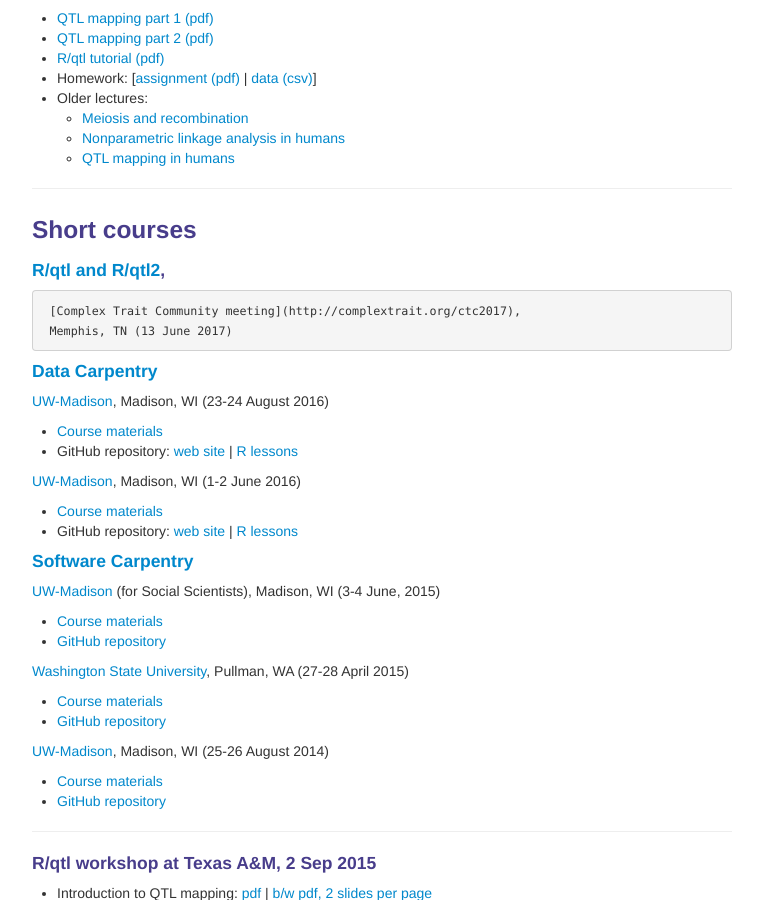
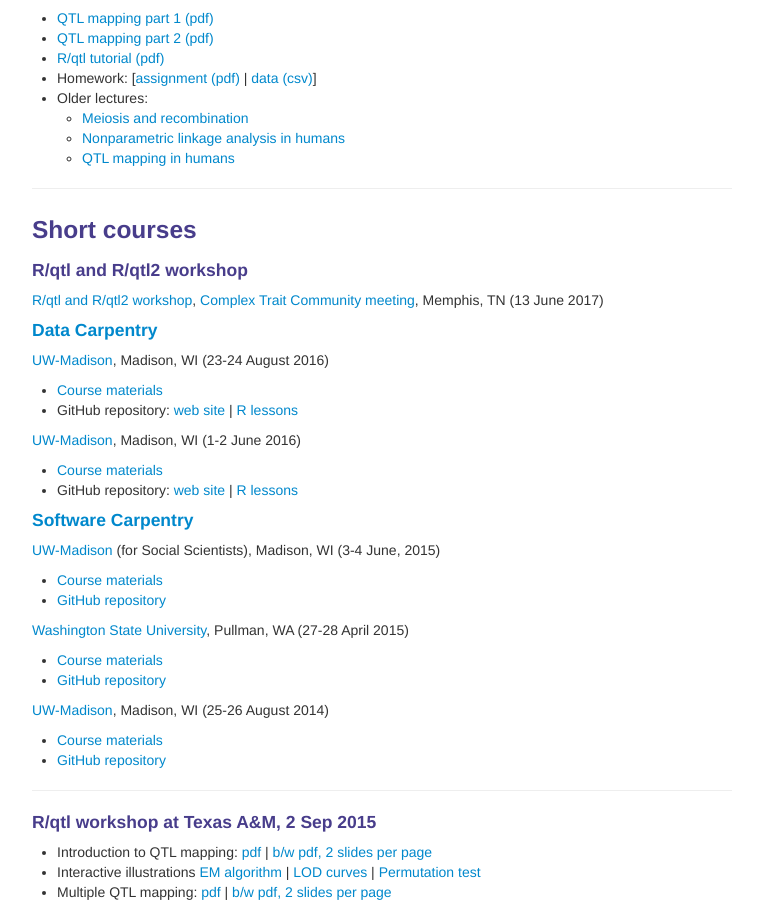
Before and after one commit to kbroman/kbroman.github.io, a Jekyll site: the page built from pages/teaching.md, in a window 1280 px wide and 900 px high, scrolled down 366 px. Shown: the whole window, without its empty margins (258-1021 px from the left). Built offline with Jekyll 4.4.1, drawn with Linux system fonts in a browser that asks for light colours.

Commit message:
Fix pages/teaching

```diff
--- a/pages/teaching.md
+++ b/pages/teaching.md
@@ -44,9 +44,10 @@ description: Karl Broman's teaching
 
 ### <a name="shortcourses"></a>Short courses
 
-#### [R/qtl and R/qtl2](https://github.com/kbroman/RqtlWorkshop),
-     [Complex Trait Community meeting](http://complextrait.org/ctc2017),
-     Memphis, TN (13 June 2017)
+#### R/qtl and R/qtl2 workshop
+ [R/qtl and R/qtl2 workshop](https://github.com/kbroman/RqtlWorkshop),
+ [Complex Trait Community meeting](http://complextrait.org/ctc2017),
+ Memphis, TN (13 June 2017)
 
 
 #### [Data Carpentry](http://www.datacarpentry.org)
```
